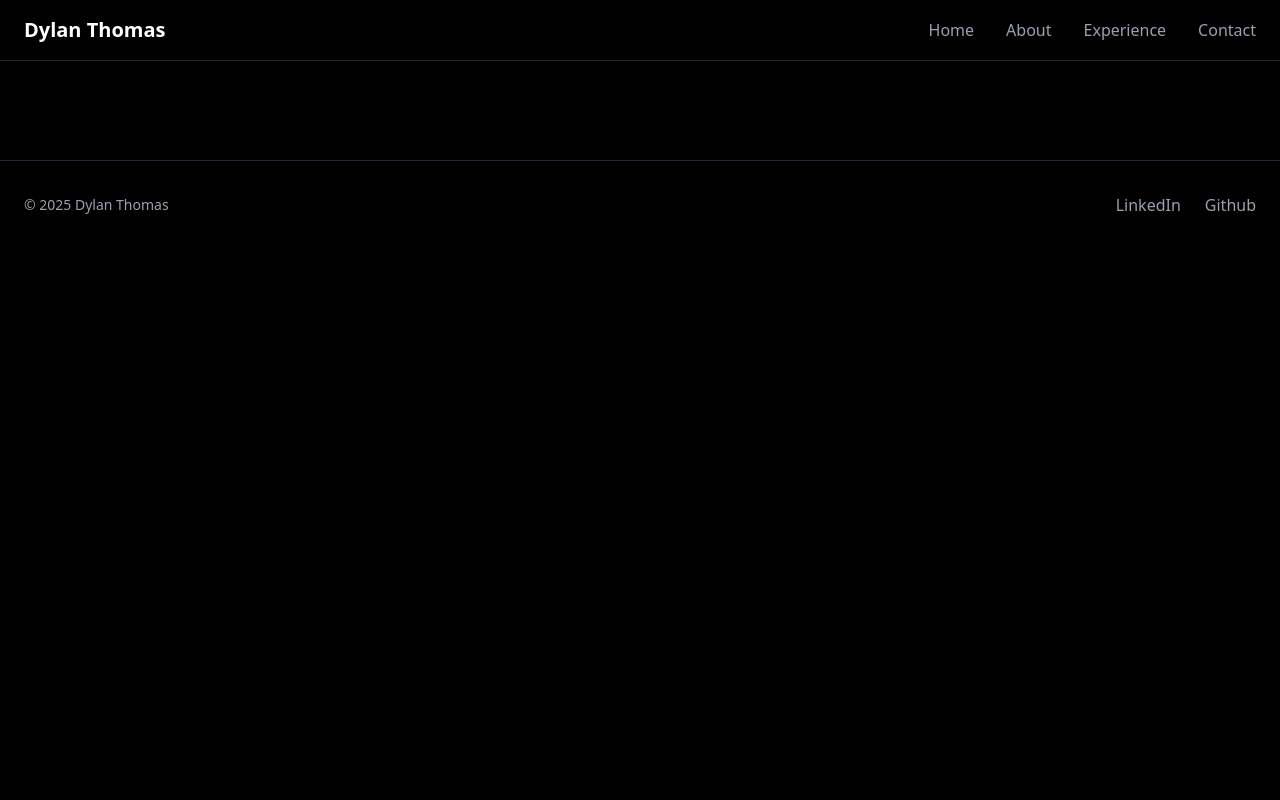
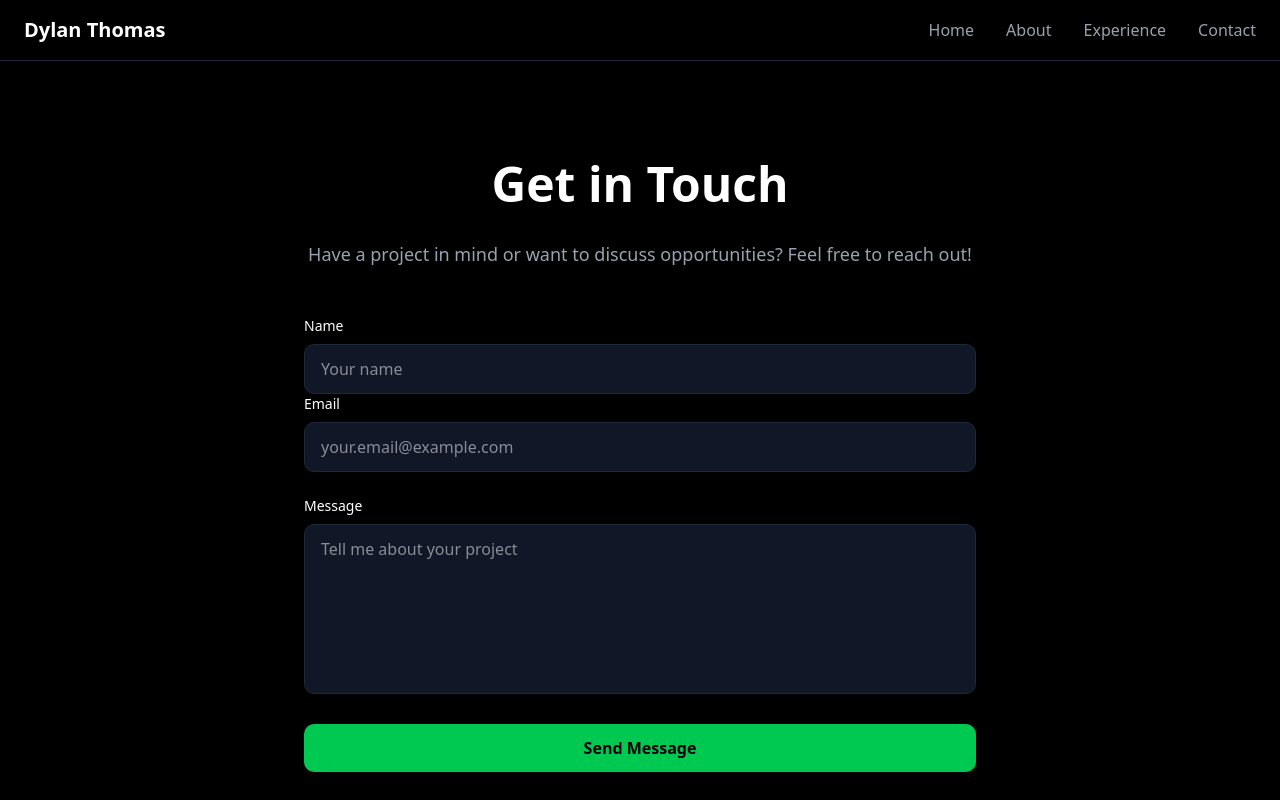
Before and after one commit to dthomas1108/dthomas1108.github.io, a Nuxt app: page /contact in a window 1280 px wide. Shown: the top 800 px of the page. Built offline with nearby package versions, Linux system fonts and the light colour scheme.

Commit message:
contact page

```diff
--- a/app/pages/contact.vue
+++ b/app/pages/contact.vue
@@ -1,3 +1,111 @@
 <template>
+  <div class="container mx-auto px-6 py-20">
+    <div class="max-w-2xl mx-auto">
+      <h1 class="text-5xl font-bold mb-8 text-center">Get in Touch</h1>
+      <p class="text-gray-400 text-center mb-12 text-lg">
+        Have a project in mind or want to discuss opportunities? Feel free to reach out!
+      </p>
 
+      <form @submit.prevent="handleSubmit" class="space-y-6">
+        <div>
+          <label for="name" class="block text-sm font-medium mb-2">Name</label>
+          <input
+              v-model="form.name"
+              type="text"
+              id="name"
+              required
+              class="w-full px-4 py-3 bg-gray-900 border border-gray-800 rounded-lg focus:outline-none focus:border-green-500 transition-colors"
+              placeholder="Your name"
+          />
+          <label for="email" class="block text-sm font-medium mb-2">Email</label>
+          <input
+              v-model="form.email"
+              type="email"
+              id="email"
+              required
+              class="w-full px-4 py-3 bg-gray-900 border border-gray-800 rounded-lg focus:outline-none focus:border-green-500 transition-colors"
+              placeholder="your.email@example.com"
+          />
+        </div>
+
+        <div>
+          <label for="message" class="block text-sm font-medium mb-2">Message</label>
+          <textarea
+              v-model="form.message"
+              id="message"
+              required
+              rows="6"
+              class="w-full px-4 py-3 bg-gray-900 border border-gray-800 rounded-lg focus:outline-none focus:border-green-500 transition-colors resize-none"
+              placeholder="Tell me about your project"
+          ></textarea>
+        </div>
+
+        <button type="submit" :disabled="isSubmitting" class="w-full px-8 py-3 bg-green-500 hover:bg-green-600 disabled:bg-gray-700 text-black font-semibold rounded-lg transition-colors">
+          {{ isSubmitting ? 'Sending...' : 'Send Message' }}
+        </button>
+
+        <p v-if="submitMessage" class="text-center" :class="submitSuccess ? 'text-green-500' : 'text-red-500'" >
+          {{ submitMessage }}
+        </p>
+      </form>
+
+      <div class="mt-16 grid md:grid-cols-2 gap-6">
+        <a href="mailto:dylanthomas1108@gmail.com" class="p-6 border border-gray-800 rounded-lg hover:border-green-500 transition-colors text-center">
+          <p class="text-gray-400 mb-2">Email</p>
+          <p class="text-white">dylanthomas1108@gmail.com</p>
+        </a>
+        <a href="https://linkedin.com/in/yourprofile" target="_blank" class="p-6 border border-gray-800 rounded-lg hover:border-green-500 transition-colors text-center">
+          <p class="text-gray-400 mb-2">LinkedIn</p>
+          <p class="text-white">Connect with me →</p>
+        </a>
+      </div>
+    </div>
+  </div>
 </template>
+<script setup>
+import { ref } from 'vue';
+
+const form = ref({
+  name: '',
+  email: '',
+  message: ''
+});
+
+const isSubmitting = ref(false);
+const submitMessage = ref('');
+const submitSuccess = ref(false);
+
+const handleSubmit = async () => {
+  isSubmitting.value = true;
+  submitMessage.value = '';
+
+  try {
+    const response = await fetch('https://formspree.io/f/xdkykkpe', {
+      method: 'POST',
+      headers: {
+        'Content-Type': 'application/json'
+      },
+      body: JSON.stringify(form.value)
+    });
+
+    if (!response.ok) {
+      throw new Error('Failed to send');
+    }
+
+    console.log('Form submitted');
+    submitMessage.value = 'Message sent successfully! I\'ll get back to you soon!'
+    submitSuccess.value = true;
+
+    form.value = {
+      name: '',
+      email: '',
+      message: ''
+    }
+  } catch (error) {
+    submitMessage.value = 'Something went wrong! Please try again';
+    submitSuccess.value = false;
+  } finally {
+    isSubmitting.value = false;
+  }
+}
+</script>
```
